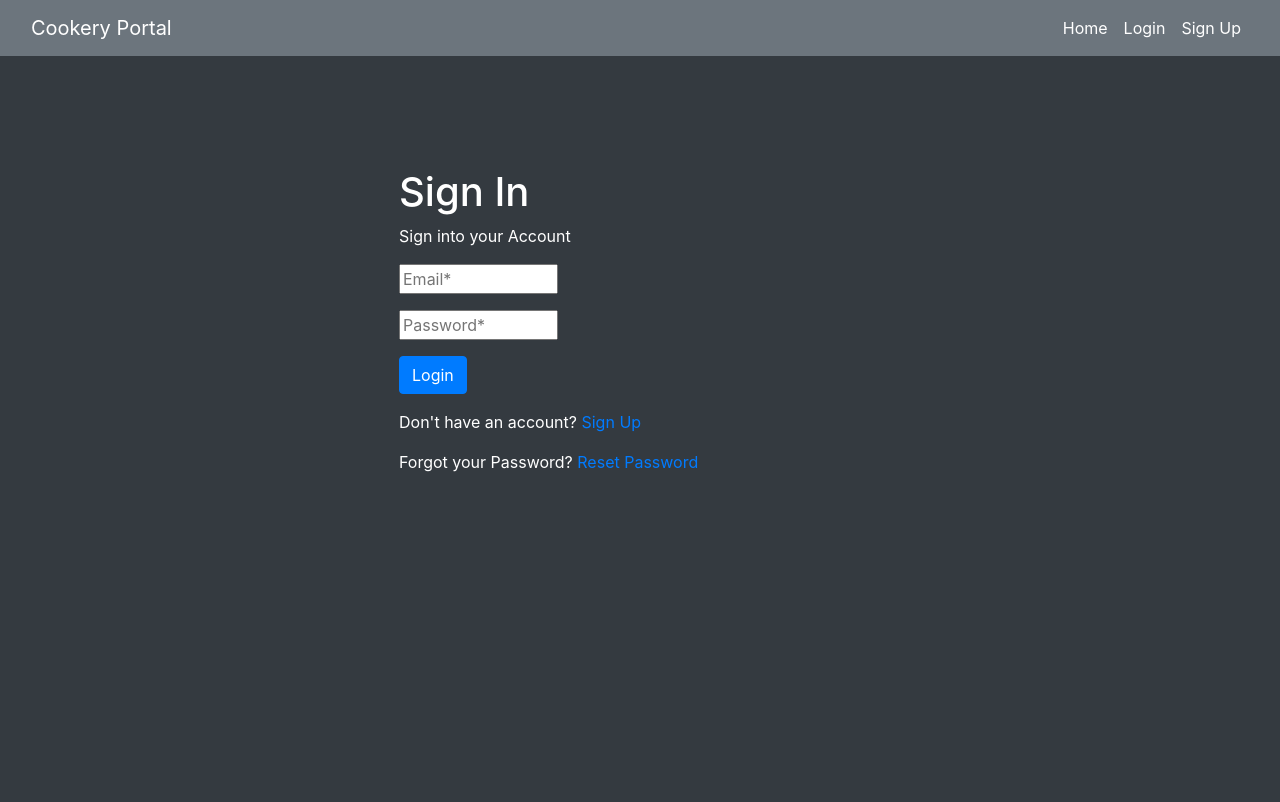
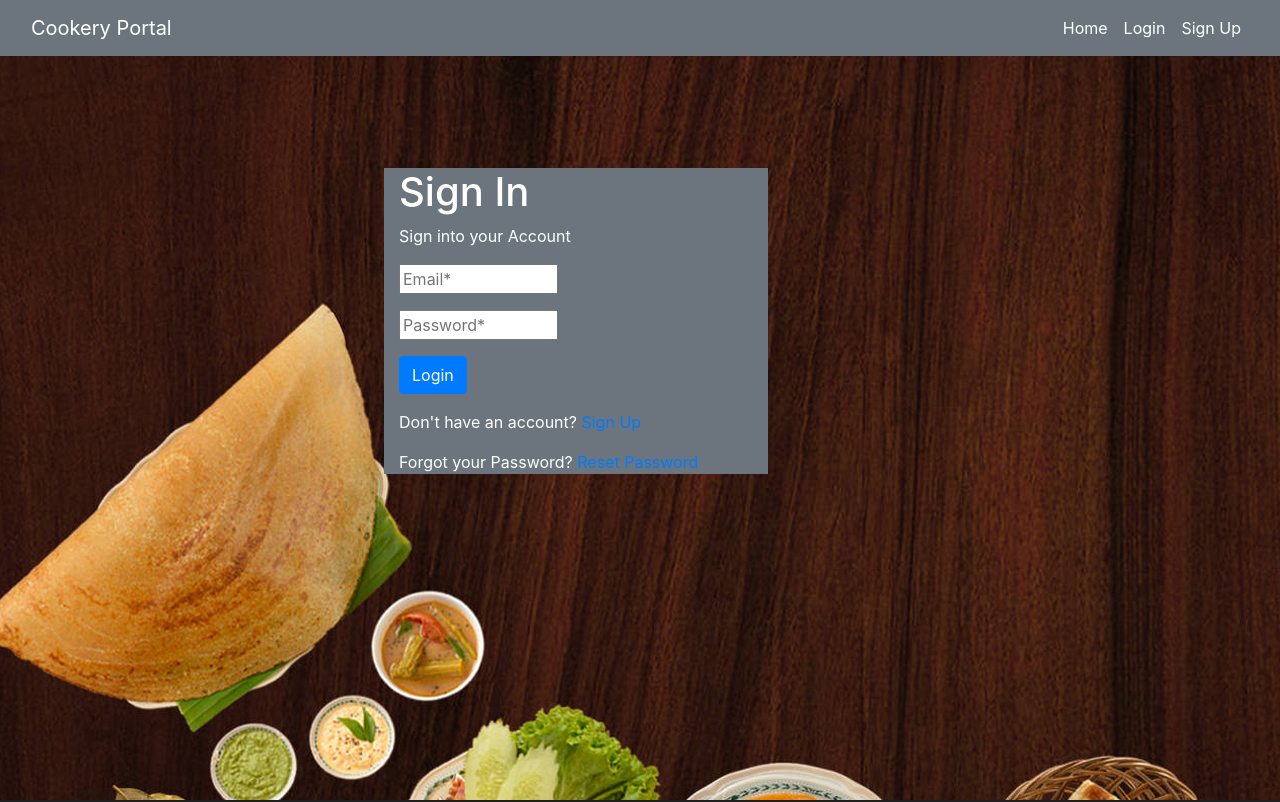
Before and after one commit to cookery-portal/cookery-hub, a React (Create React App) app in the folder cookery-ui/: page /login in a window 1280 px wide. Shown: the top 802 px of the page. Built offline with nearby package versions, Linux system fonts and the light colour scheme.

Commit message:
Updated push with page width changes

```diff
--- a/cookery-ui/src/actions/auth.js
+++ b/cookery-ui/src/actions/auth.js
@@ -88,7 +88,7 @@ export const login = (email, password) => async dispatch => {
     const config = {
         headers: {
             'Content-Type': 'application/json',
-            'Access-Control-Allow-Origin' : '*'
+            'Accept': 'application/json'
         }
     };
 
--- a/cookery-ui/src/containers/Home.css
+++ b/cookery-ui/src/containers/Home.css
@@ -60,3 +60,8 @@
       height: 50%;
 
     }
+    .Backdrp{
+      background-image:url(../assets/images/Recipies-Background.jpg) ;
+      background-color: blueviolet;
+      height: 100vh;
+    }
--- a/cookery-ui/src/containers/Login.js
+++ b/cookery-ui/src/containers/Login.js
@@ -29,7 +29,7 @@ const Login = ({ login, isAuthenticated }) => {
         height:'100vh',
       };
     return (
-        <div>
+        <div className='Backdrp'>
             <br />
             <br />
             <br />
@@ -37,7 +37,7 @@ const Login = ({ login, isAuthenticated }) => {
 
         <div style={sectionStyle} className="Login_root">
 
-        <div className='container mt-5' >
+        <div className='container mt-5 bg-secondary' >
             <h1>Sign In</h1>
             <p>Sign into your Account</p>
             <form onSubmit={e => onSubmit(e)}>
--- a/cookery-ui/src/containers/Signup.js
+++ b/cookery-ui/src/containers/Signup.js
@@ -2,9 +2,10 @@ import React, { useState } from 'react';
 import { Link, Redirect } from 'react-router-dom';
 import { connect } from 'react-redux';
 import { signup } from '../actions/auth';
-
-import Background from "../assets/images/login.jpg";
-
+import '../containers/Home.css'
+var sectionStyle = {
+    height:'100vh',
+};
 const Signup = ({ signup, isAuthenticated }) => {
     const [accountCreated, setAccountCreated] = useState(false);
     const [formData, setFormData] = useState({
@@ -37,7 +38,14 @@ const Signup = ({ signup, isAuthenticated }) => {
     }
 
     return (
-        <div style={{  height: '100vh'  }} style={{ backgroundImage: `url(${Background})` }} >
+        <div className='Backdrp'>
+        <br />
+        <br />
+        <br />
+        <br />
+        <br />
+        <br />
+    <div style={sectionStyle} className="Login_root">
         <div className='container mt-5 bg-secondary'>
             <h1>Sign Up</h1>
             <p>Create your Account</p>
@@ -118,6 +126,7 @@ const Signup = ({ signup, isAuthenticated }) => {
             </p>
         </div>
     </div>
+    </div>
     );
 };
 
```
